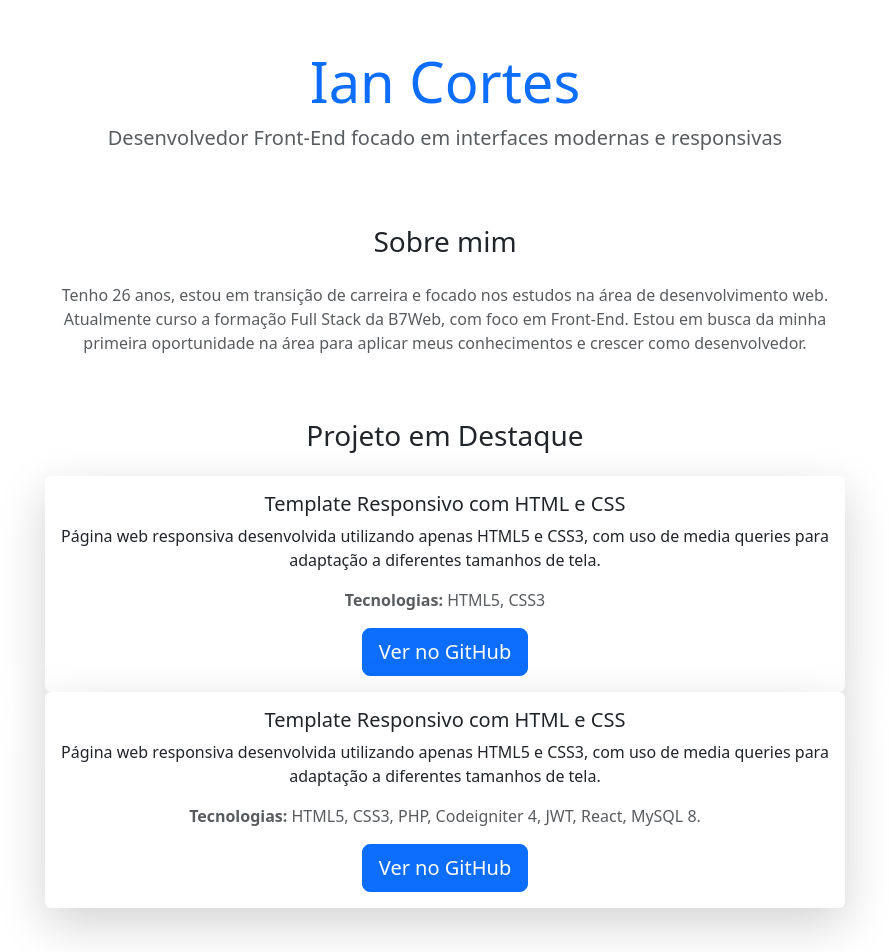
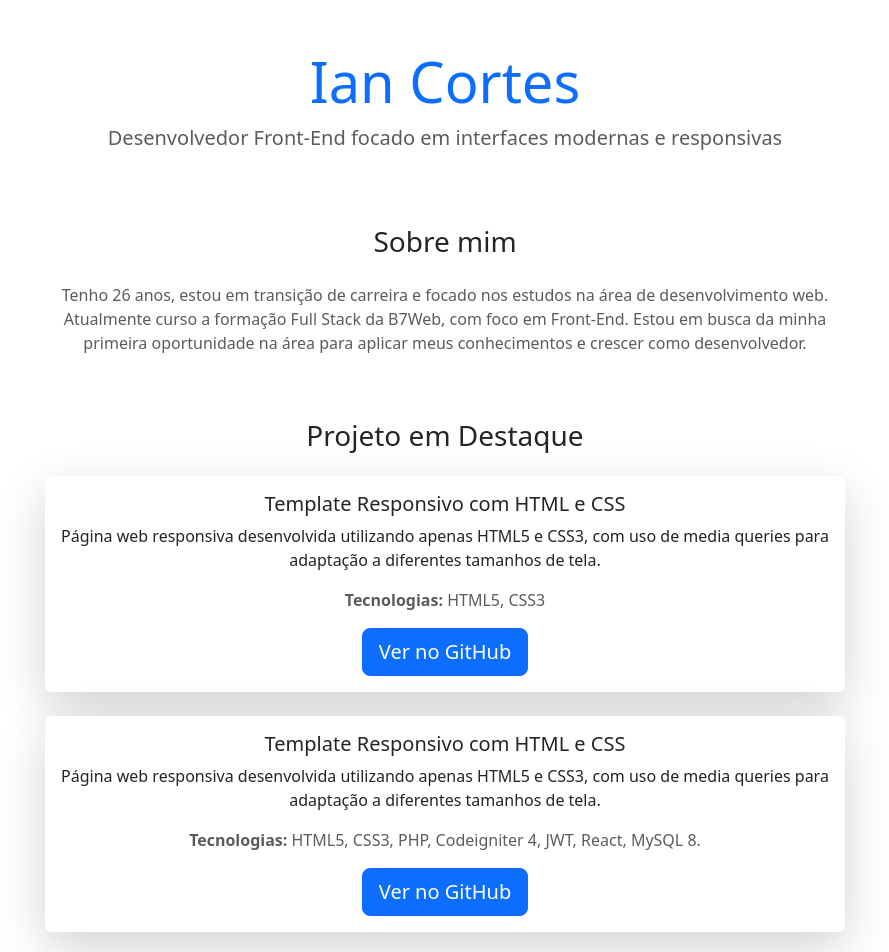
Before and after one commit to IanCSCortes/portfolio, a React (Vite) app: page / in a window 1280 px wide. Shown: the top 952 px of the page, without its empty margins (195-1084 px from the left). Built offline with nearby package versions, Linux system fonts and the light colour scheme.

Commit message:
edditing

```diff
--- a/src/index.css
+++ b/src/index.css
@@ -12,6 +12,10 @@
   text-rendering: optimizeLegibility;
   -webkit-font-smoothing: antialiased;
   -moz-osx-font-smoothing: grayscale;
+}
+
+.card {
+margin-top: 24px;
 }
 
 a {
```
